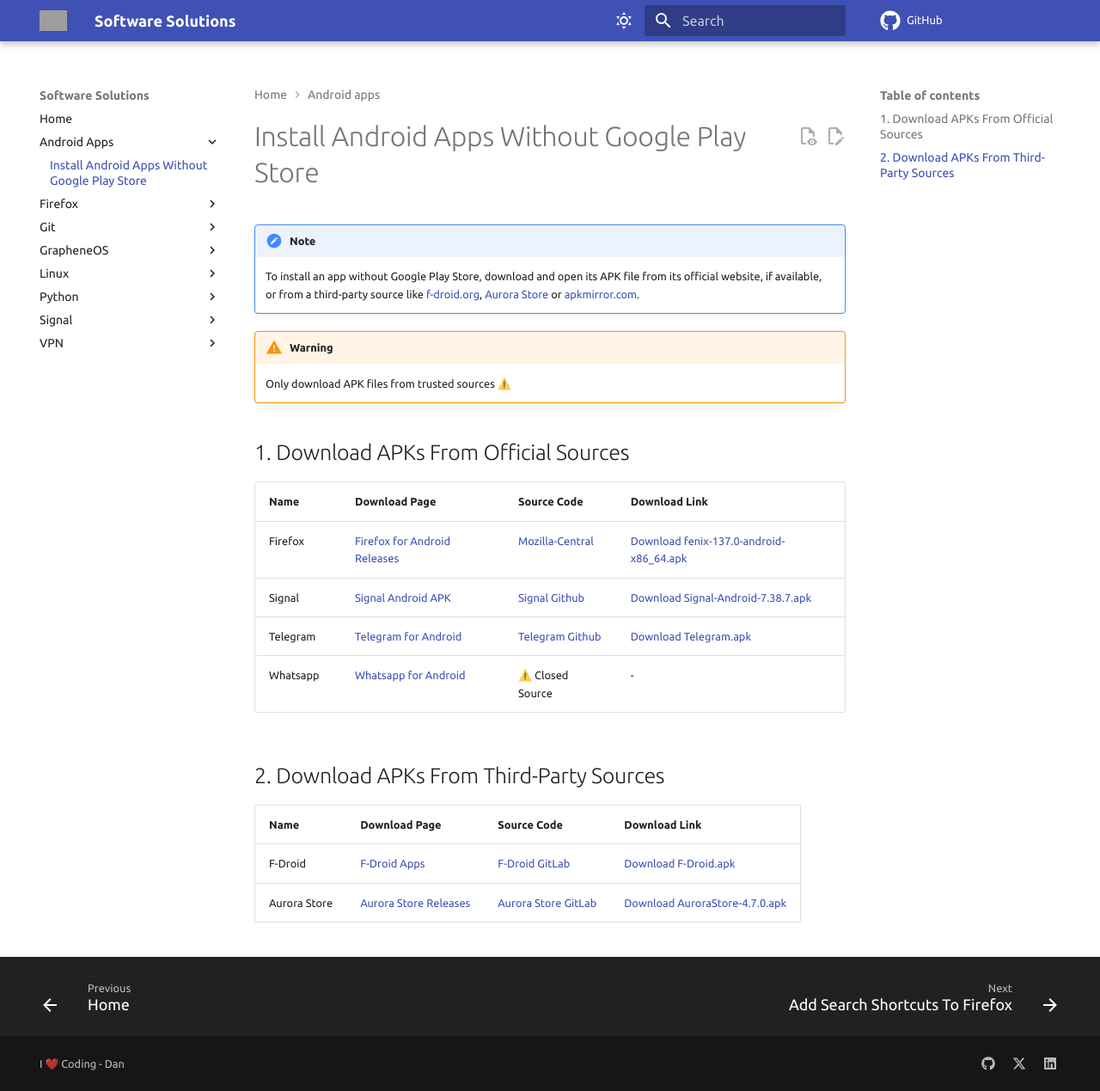
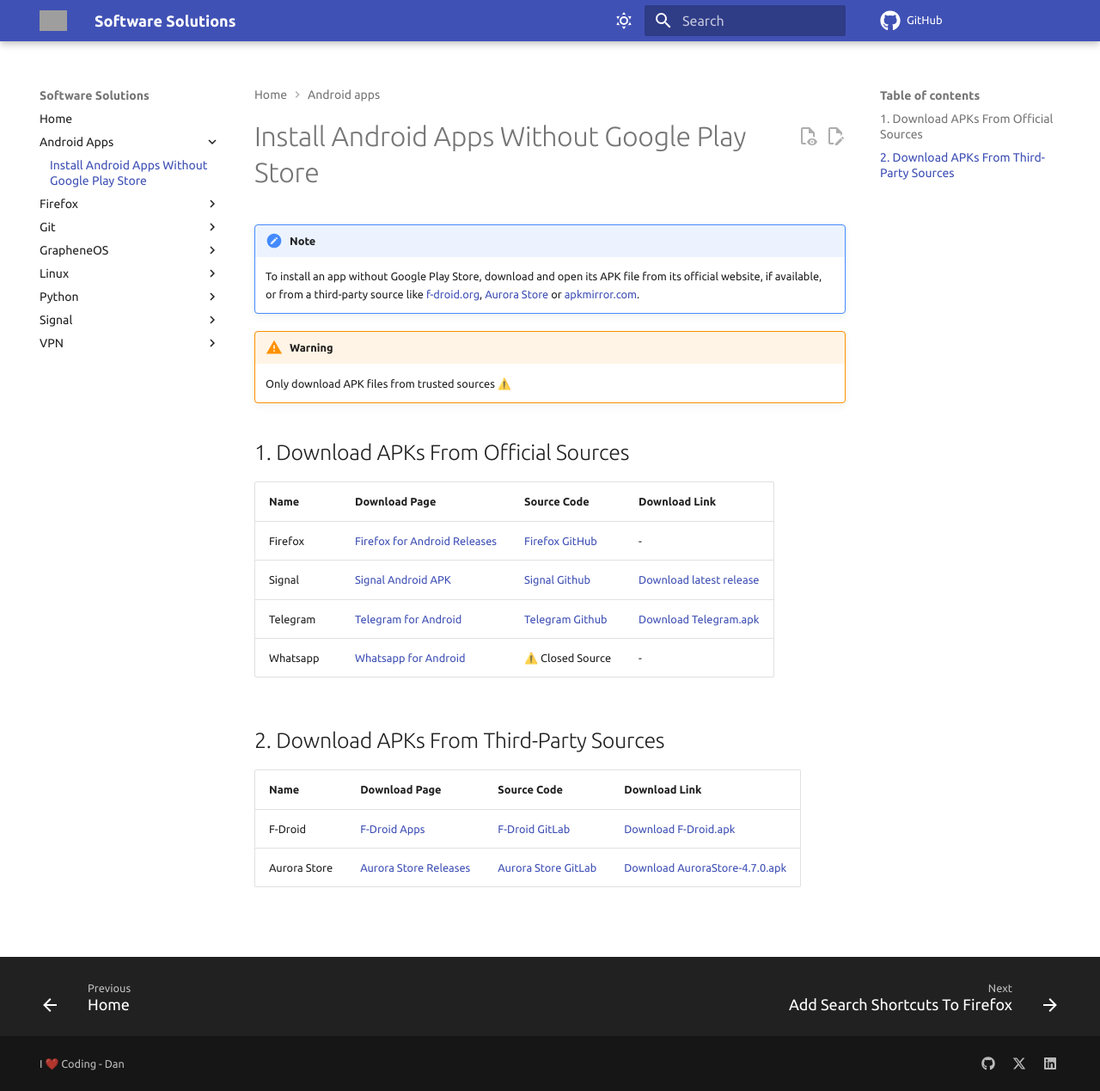
Before and after one commit to danieldreke/software-solutions, an MkDocs documentation site: the page built from docs/android-apps/install-android-apps-without-google-play-store.md, in a window 1280 px wide and 1269 px high. Shown: the whole window at 86% size. Built offline with MkDocs 1.6.1 and Material for MkDocs 9.7.7, drawn with Linux system fonts in a browser that asks for light colours; comment, search, counter and statistics services are not loaded; grey boxes are pictures that could not be loaded.

Commit message:
Update APK table

```diff
--- a/docs/android-apps/install-android-apps-without-google-play-store.md
+++ b/docs/android-apps/install-android-apps-without-google-play-store.md
@@ -8,12 +8,12 @@
 
 ## 1. Download APKs from Official Sources
 
-| Name     | Download Page                                                               | Source Code                                                                                                  | Download Link                                                                                                                                                       |
-| -------- | --------------------------------------------------------------------------- | ------------------------------------------------------------------------------------------------------------ | ------------------------------------------------------------------------------------------------------------------------------------------------------------------- |
-| Firefox  | [Firefox for Android Releases](https://ftp.mozilla.org/pub/fenix/releases/) | [Mozilla-Central](https://hg-edge.mozilla.org/mozilla-central/file/96bd92b2e4fb987ae5d7acdb636d00d65ab13f8d) | [Download fenix-137.0-android-x86_64.apk](https://ftp.mozilla.org/pub/fenix/releases/137.0/android/fenix-137.0-android-x86_64/fenix-137.0.multi.android-x86_64.apk) |
-| Signal   | [Signal Android APK](https://signal.org/android/apk/)                       | [Signal Github](https://github.com/signalapp/Signal-Android)                                                 | [Download Signal-Android-7.38.7.apk](https://updates.signal.org/android/Signal-Android-website-prod-universal-release-7.38.7.apk)                                   |
-| Telegram | [Telegram for Android](https://telegram.org/android/apk)                    | [Telegram Github](https://github.com/DrKLO/Telegram)                                                         | [Download Telegram.apk](https://telegram.org/dl/android/apk)                                                                                                        |
-| Whatsapp | [Whatsapp for Android](https://www.whatsapp.com/android)                    | ⚠️ Closed Source                                                                                              | -                                                                                                                                                                   |
+| Name     | Download Page                                                               | Source Code                                                  | Download Link                                                                          |
+| -------- | --------------------------------------------------------------------------- | ------------------------------------------------------------ | -------------------------------------------------------------------------------------- |
+| Firefox  | [Firefox for Android Releases](https://ftp.mozilla.org/pub/fenix/releases/) | [Firefox GitHub](https://github.com/mozilla-firefox/firefox) | -                                                                                      |
+| Signal   | [Signal Android APK](https://signal.org/android/apk/)                       | [Signal Github](https://github.com/signalapp/Signal-Android) | [Download latest release](https://github.com/signalapp/Signal-Android/releases/latest) |
+| Telegram | [Telegram for Android](https://telegram.org/android/apk)                    | [Telegram Github](https://github.com/DrKLO/Telegram)         | [Download Telegram.apk](https://telegram.org/dl/android/apk)                           |
+| Whatsapp | [Whatsapp for Android](https://www.whatsapp.com/android)                    | ⚠️ Closed Source                                              | -                                                                                      |
 
 ## 2. Download APKs from Third-Party Sources
 
```
